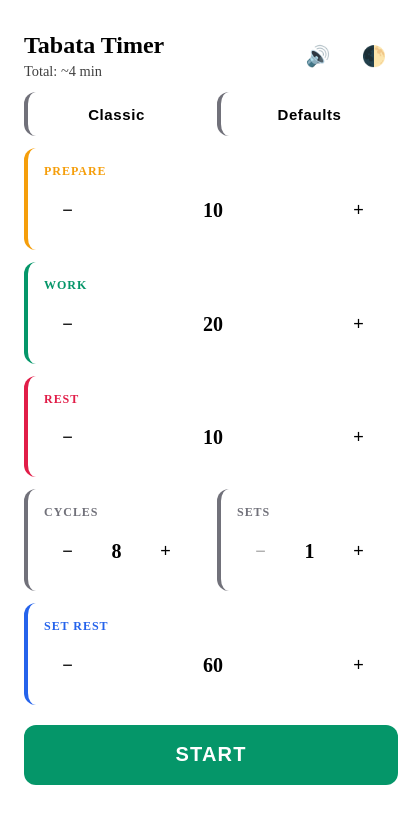
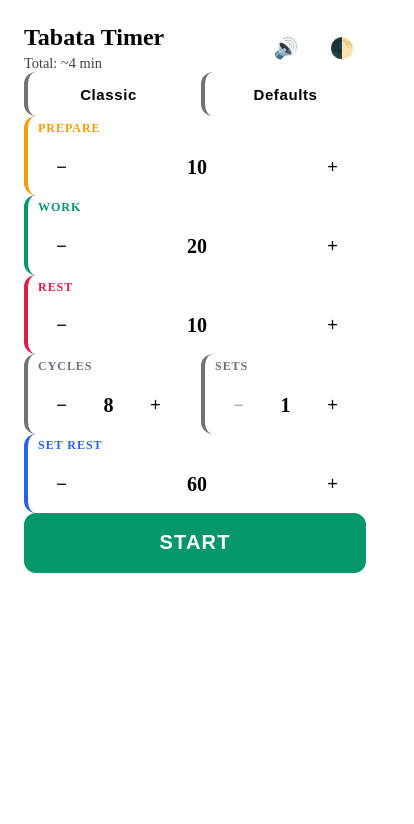
Before and after one commit to wolfzxcv/Tabata-Timer, a Vue app: page / in a window 390 px wide. Shown: the top 824 px of the page, 414 px wide, since content can reach past the window. Built offline with nearby package versions, Linux system fonts and the light colour scheme; the HTML template or start-up script is replaced by a standard one.

Commit message:
style: improve Setup view vertical spacing on mobile

```diff
--- a/src/components/NumberStepper.vue
+++ b/src/components/NumberStepper.vue
@@ -57,7 +57,7 @@ function increase() {
   flex-direction: column;
   gap: 0.5rem;
   min-width: 0;
-  padding: 1rem;
+  padding: 0.3rem 0.625rem;
   border-radius: 0.75rem;
   background: var(--setup-card-bg);
   border: 1px solid var(--setup-card-border);
--- a/src/components/SetupView.vue
+++ b/src/components/SetupView.vue
@@ -122,14 +122,14 @@ const totalLabel = computed(() => {
 function applyClassicTabata() {
   settings.value = {
     ...settings.value,
-    ...CLASSIC_TABATA_VALUES,
+    ...CLASSIC_TABATA_VALUES
   };
 }
 
 function toggleMuted() {
   settings.value = {
     ...settings.value,
-    muted: !settings.value.muted,
+    muted: !settings.value.muted
   };
 }
 </script>
@@ -137,12 +137,15 @@ function toggleMuted() {
 <style scoped>
 .setup {
   display: flex;
+  flex: 1;
   flex-direction: column;
-  gap: 0.75rem;
+  justify-content: space-evenly;
   width: 100%;
   max-width: 28rem;
+  min-height: 100%;
   margin: 0 auto;
-  padding: 1.5rem 1rem 2rem;
+  padding: 1rem;
+  box-sizing: border-box;
 }
 
 .setup-header {
@@ -218,7 +221,6 @@ function toggleMuted() {
 }
 
 .start-btn {
-  margin-top: 0.5rem;
   min-height: 3.75rem;
   border: none;
   border-radius: 0.75rem;
--- a/src/styles/global.css
+++ b/src/styles/global.css
@@ -29,6 +29,8 @@ body {
 }
 
 #app {
+  display: flex;
+  flex-direction: column;
   min-height: 100dvh;
 }
 
```
